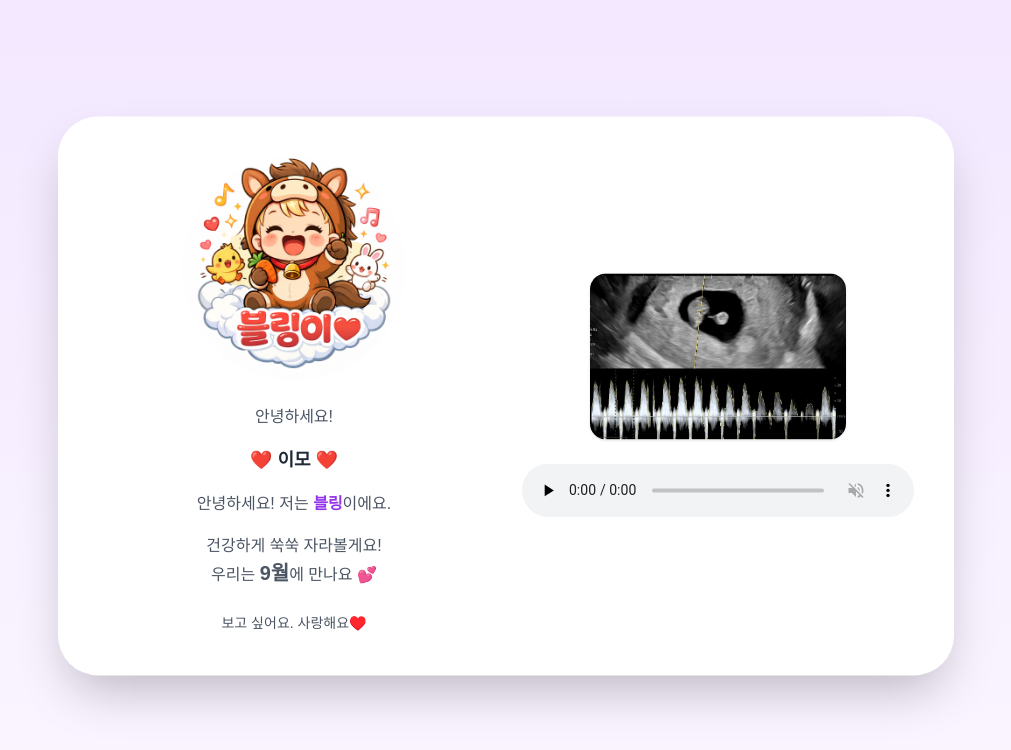
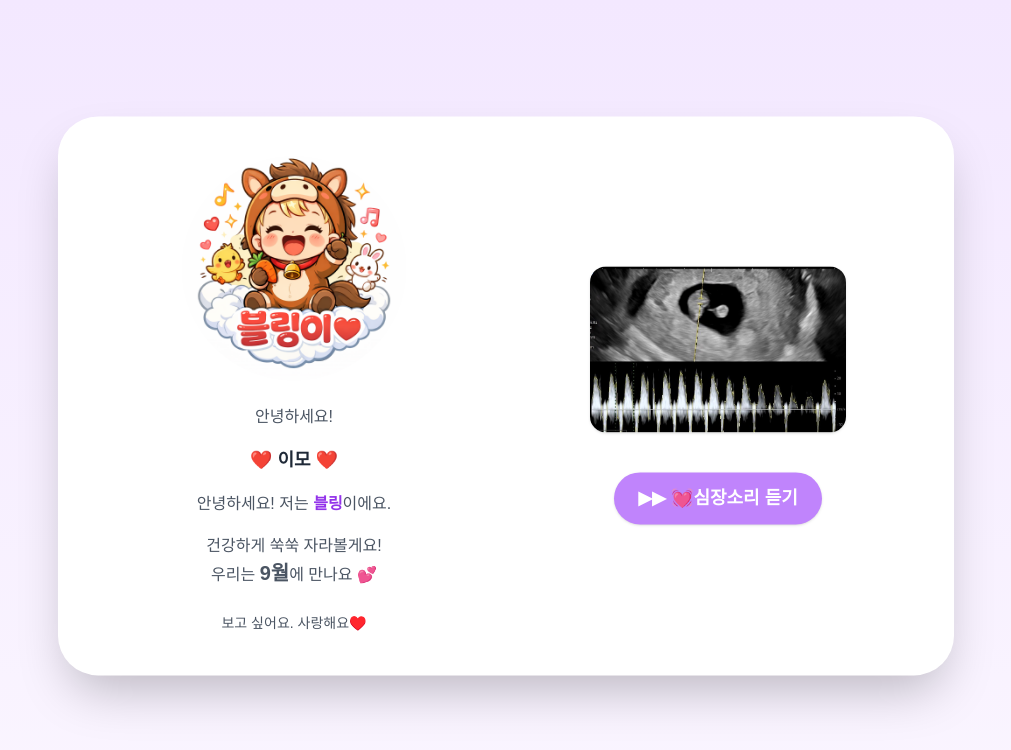
Before and after one commit to purity87/coming-out-card, a Nuxt app: page /imo in a window 1280 px wide. Shown: the top 750 px of the page, without its empty margins (134-1145 px from the left). Built offline with nearby package versions, Linux system fonts and the light colour scheme; a web font is replaced by a local one.

Commit message:
심장소리 수정(사파리에서 안나오는 이슈 있었음)

```diff
--- a/app/components/Card.vue
+++ b/app/components/Card.vue
@@ -40,18 +40,24 @@
             />
           </div>
 
-          <div v-if="heartbeatSrc" class="w-full">
-            <audio
-                v-if="heartbeatSrc"
-                controls
-                muted
-                preload="none"
-                class="w-full"
-            >
+          <!-- ❤️ 심장소리 -->
+          <div v-if="heartbeatSrc" class="w-full text-center">
+            <audio ref="audioRef" preload="none">
               <source :src="heartbeatSrc" type="audio/mp4" />
             </audio>
+
+            <button
+                @click="playHeartbeat"
+                class="mt-4 px-6 py-3 rounded-full
+               bg-purple-400 text-white shadow
+               hover:bg-purple-600 transition
+               text-lg font-semibold"
+            >
+              ▶▶ 💓심장소리 듣기
+            </button>
           </div>
         </div>
+
 
       </div>
     </div>
@@ -59,6 +65,7 @@
 </template>
 
 <script setup lang="ts">
+
 defineProps<{
   title: string
   mainText: string
@@ -68,6 +75,12 @@ defineProps<{
   ultrasoundSrc?: string
   heartbeatSrc?: string
 }>()
+
+const audioRef = ref<HTMLAudioElement | null>(null)
+
+function playHeartbeat() {
+  audioRef.value?.play()
+}
 
 function onImageError(event: Event) {
   const target = event.target as HTMLImageElement
```
